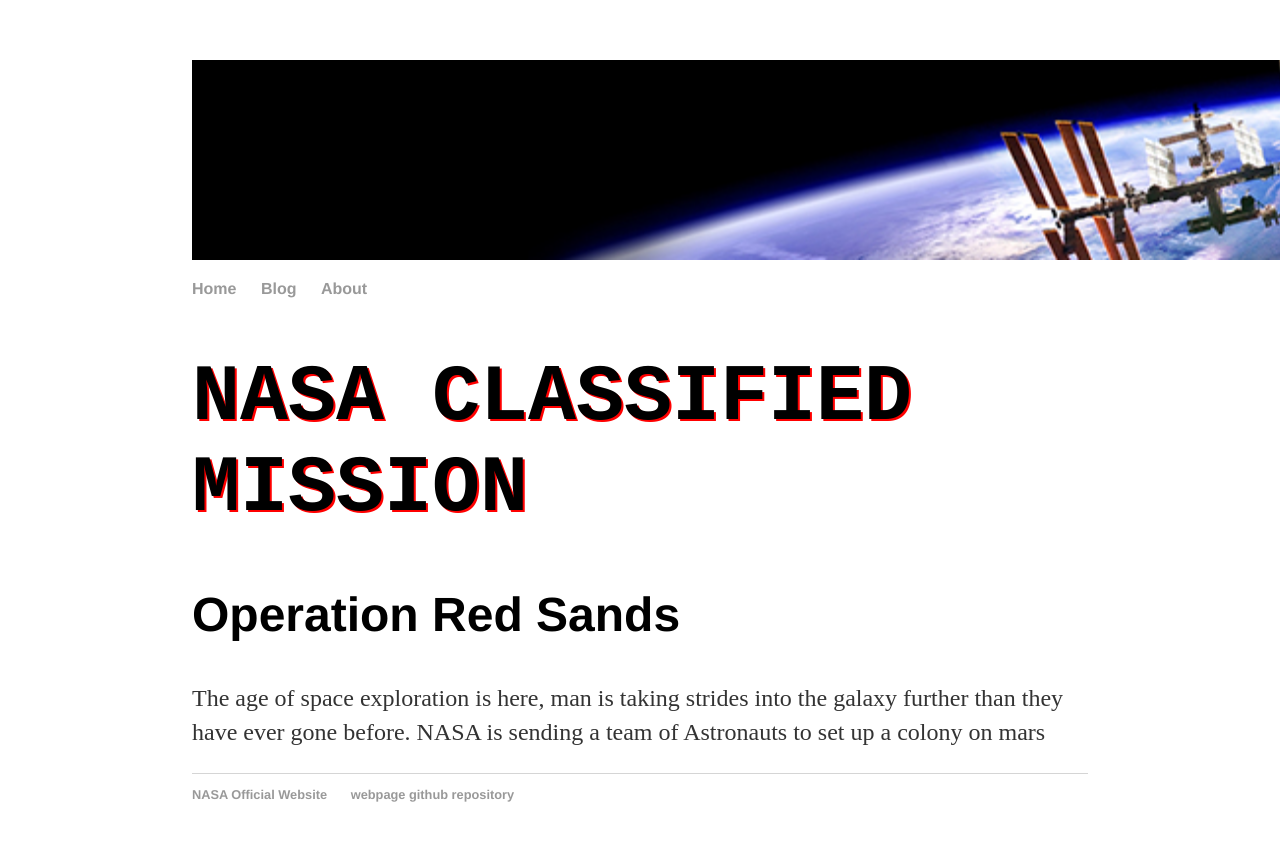
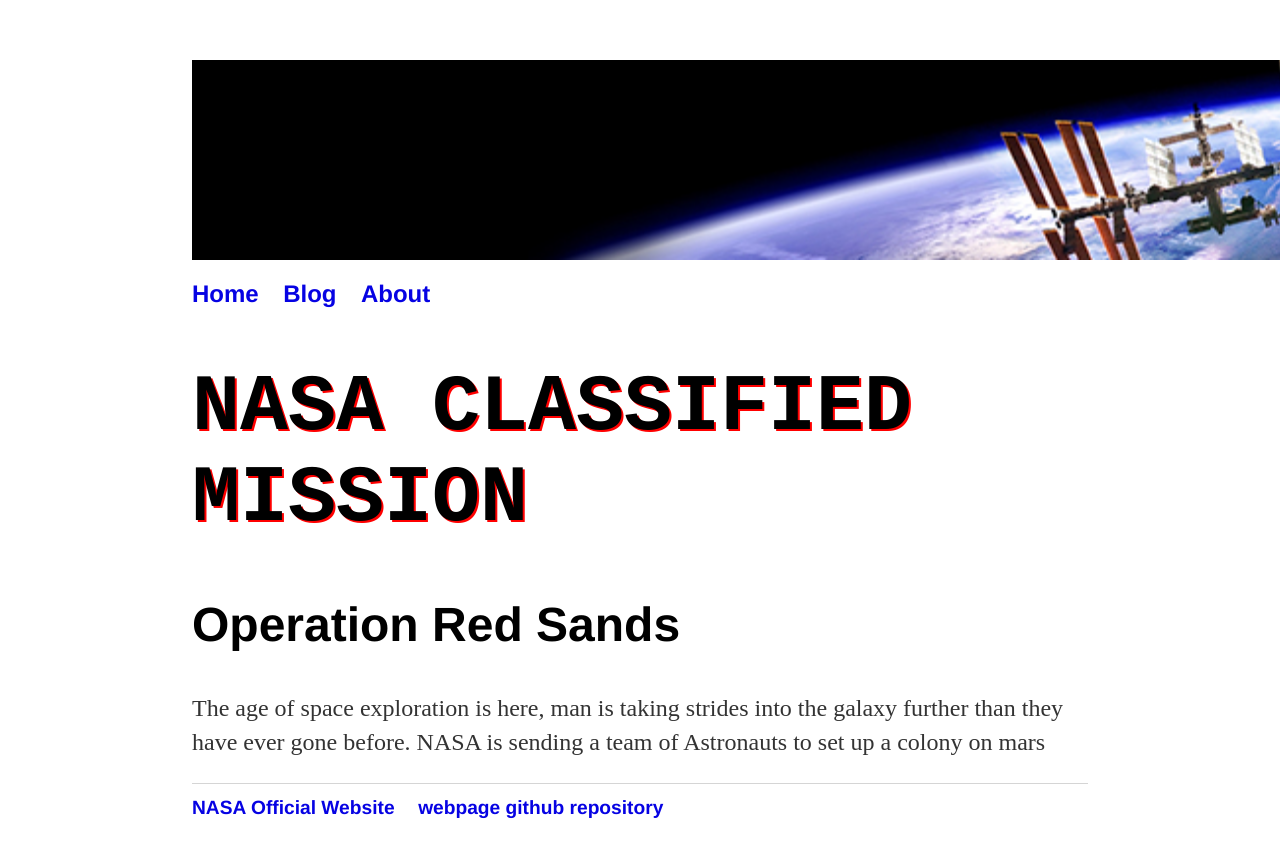
Before and after one commit to JoeGilliganHW/JoeGilliganHW.github.io, a Jekyll site: the page built from index.html, in a window 1280 px wide. Shown: the top 857 px of the page. Built offline with Jekyll 4.4.1, drawn with Linux system fonts in a browser that asks for light colours.

Commit message:
Update main.css

```diff
--- a/css/main.css
+++ b/css/main.css
@@ -32,7 +32,8 @@
 
 a {
   text-decoration: none;
-  color: #999;
+  color: #0602e3;
+  font-size: 1.5em;
 }
 
 a:hover {
```
